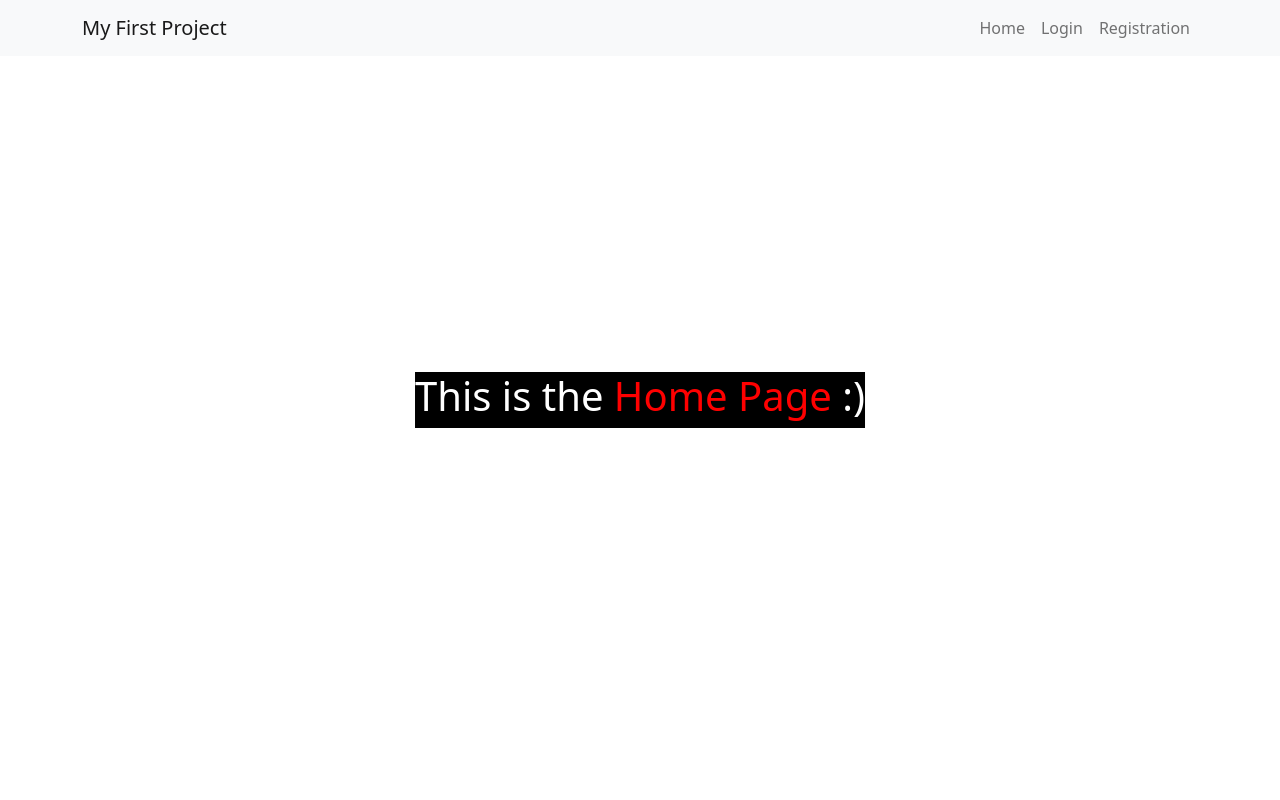
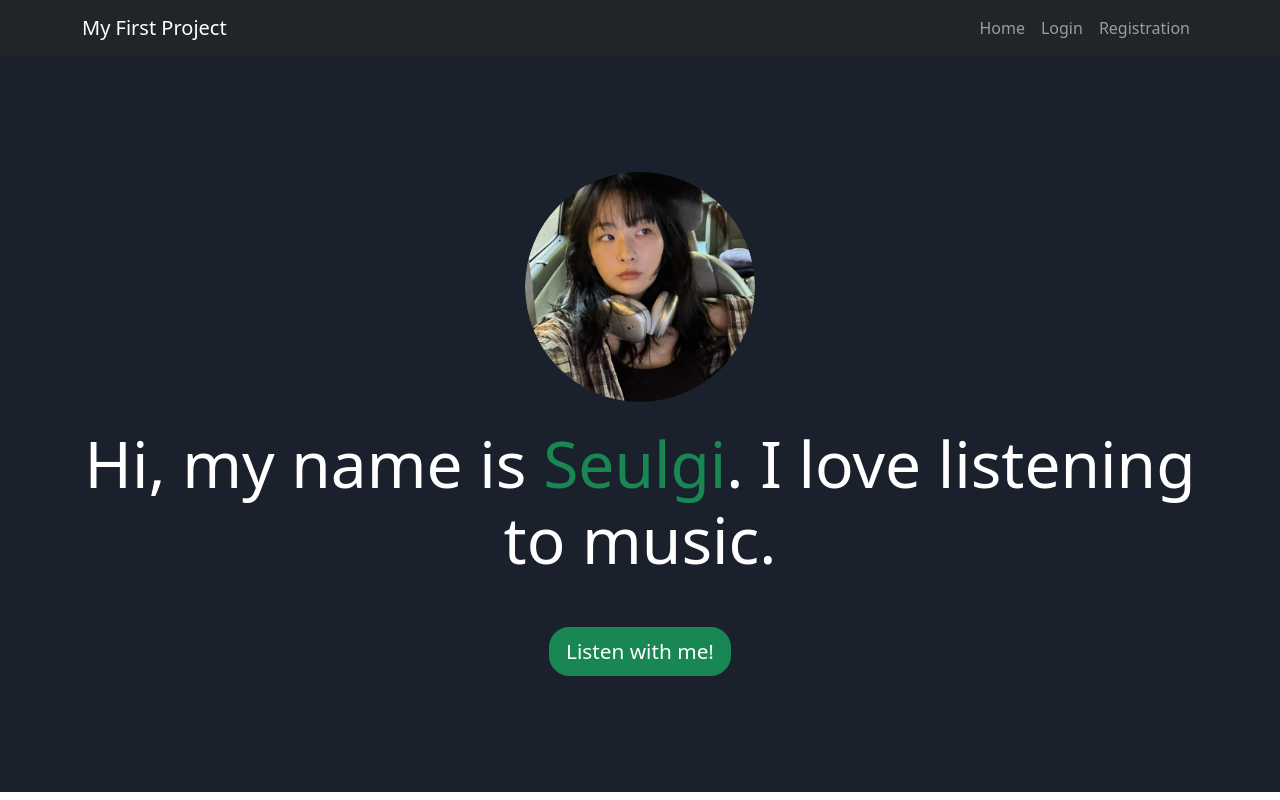
Before and after one commit to tettsuns/first-repo, a React (Create React App) app: page /home in a window 1280 px wide. Built offline with nearby package versions, Linux system fonts and the light colour scheme.

Commit message:
made changes to homepage, login page to be fixed

```diff
--- a/package.json
+++ b/package.json
@@ -7,6 +7,7 @@
     "@testing-library/react": "^13.4.0",
     "@testing-library/user-event": "^13.5.0",
     "bootstrap": "^5.2.3",
+    "framer-motion": "^10.12.4",
     "react": "^18.2.0",
     "react-bootstrap": "^2.7.2",
     "react-dom": "^18.2.0",
--- a/src/App.css
+++ b/src/App.css
@@ -1,5 +1,5 @@
 .App {
-  text-align: center;
+  background-color: #1e1e1e;
 }
 
 .App-logo {
--- a/src/components/Navbar.jsx
+++ b/src/components/Navbar.jsx
@@ -1,11 +1,10 @@
-import Container from 'react-bootstrap/Container';
-import Nav from 'react-bootstrap/Nav';
-import Navbar from 'react-bootstrap/Navbar';
-import NavDropdown from 'react-bootstrap/NavDropdown';
+import Container from "react-bootstrap/Container";
+import Nav from "react-bootstrap/Nav";
+import Navbar from "react-bootstrap/Navbar";
 
 function BasicExample() {
   return (
-    <Navbar bg="light" expand="lg">
+    <Navbar bg="dark" variant="dark" expand="lg">
       <Container>
         <Navbar.Brand href="#home">My First Project</Navbar.Brand>
         <Navbar.Toggle aria-controls="basic-navbar-nav" />
--- a/src/pages/Homepage.jsx
+++ b/src/pages/Homepage.jsx
@@ -1,19 +1,125 @@
-import React from 'react';
+import React from "react";
+import { Container, Button } from "react-bootstrap";
+import { motion } from "framer-motion";
+import "../App.css";
 
-const HomePage = () => {
+function HomePage() {
+  const profileVariants = {
+    hidden: {
+      opacity: 0,
+      y: -100,
+    },
+    visible: {
+      opacity: 1,
+      y: 0,
+      transition: {
+        type: "spring",
+        damping: 10,
+        stiffness: 100,
+        delay: 0.5,
+      },
+    },
+  };
+
+  const textVariants = {
+    hidden: {
+      opacity: 0,
+      y: 100,
+    },
+    visible: {
+      opacity: 1,
+      y: 0,
+      transition: {
+        type: "spring",
+        damping: 10,
+        stiffness: 100,
+        delay: 0.5,
+      },
+    },
+  };
+
+  const buttonVariants = {
+    hidden: {
+      opacity: 0,
+      scale: 0,
+    },
+    visible: {
+      opacity: 1,
+      scale: 1,
+      transition: {
+        type: "spring",
+        damping: 10,
+        stiffness: 100,
+        delay: 1,
+      },
+    },
+  };
+
+  const nameVariants = {
+    hidden: {
+      color: "#ffffff",
+    },
+    visible: {
+      color: "#198754",
+      transition: {
+        delay: 2,
+        duration: 0.5,
+      },
+    },
+  };
+
   return (
     <div
+      className="App d-flex align-items-center justify-content-center"
+      style={{ backgroundColor: "#1a202c", minHeight: "92vh" }}
+    >
+      <Container className="text-center">
+        <motion.div
+          variants={profileVariants}
+          initial="hidden"
+          animate="visible"
+        >
+          <div className="mb-4">
+            <motion.img
+              src="./images/solgi.png"
+              alt="profile"
+              className="rounded-circle"
+              style={{ width: "230px", height: "230px" }}
+            />
+          </div>
+        </motion.div>
+        <motion.h1
+          variants={textVariants}
+          initial="hidden"
+          animate="visible"
+          className="display-3 mb-5 text-white"
+          style={{ fontWeight: "400" }}
+        >
+          Hi, my name is{" "}
+          <motion.span variants={nameVariants}>Seulgi</motion.span>. I love
+          listening to music.
+        </motion.h1>
+        <motion.div
+          variants={buttonVariants}
+          initial="hidden"
+          animate="visible"
+        >
+          <Button
+            variant="success"
+            size="lg"
+            href="https://www.spotify.com"
             style={{
-        position: "absolute",
-        top: "50%",
-        left: "50%",
-        transform: "translate(-50%, -50%)",
-        background: "black"
+              borderRadius: "20px",
+              fontSize: "1.3rem",
+              fontWeight: 400,
             }}
           >
-        <h1 style={{color: "white"}}>This is the <span style={{color: "red"}}>Home Page</span> :)</h1>
+            Listen with me!
+          </Button>
+        </motion.div>
+      </Container>
     </div>
   );
-};
+}
 
 export default HomePage;
--- a/src/pages/Login.jsx
+++ b/src/pages/Login.jsx
@@ -1,9 +1,84 @@
-import React from 'react';
+import React from "react";
+import { Container, Form, Button, Row, Col } from "react-bootstrap";
+import { motion } from "framer-motion";
 
-const Login = () => {
-    return (
-        <h1>This is the Login Page :)</h1>
-    );
-};
+function LoginPage() {
+  const containerStyle = {
+    backgroundColor: "#1a202c",
+    minHeight: "92vh",
+    display: "flex",
+    alignItems: "center",
+    justifyContent: "center",
+  };
 
-export default Login;
+  const formStyle = {
+    backgroundColor: "#ffffff",
+    padding: "30px",
+    borderRadius: "10px",
+    boxShadow: "0px 3px 15px rgba(0,0,0,0.2)",
+  };
+
+  const buttonStyle = {
+    backgroundColor: "#1a202c",
+    borderColor: "#1a202c",
+    fontWeight: 400,
+    borderRadius: "20px",
+    width: "50%",
+    marginTop: "20px",
+  };
+
+  const formVariants = {
+    hidden: {
+      opacity: 0,
+      scale: 0.8,
+    },
+    visible: {
+      opacity: 1,
+      scale: 1,
+      transition: {
+        type: "spring",
+        damping: 10,
+        stiffness: 100,
+        delay: 0.5,
+      },
+    },
+  };
+
+  return (
+    <div style={containerStyle}>
+      <Container>
+        <motion.div variants={formVariants} initial="hidden" animate="visible">
+          <Form style={formStyle}>
+            <h1 className="mb-4 text-center">Login</h1>
+            <Form.Group controlId="formBasicEmail">
+              <Form.Label>Username</Form.Label>
+              <Form.Control type="email" placeholder="Enter username" />
+            </Form.Group>
+
+            <Form.Group controlId="formBasicPassword">
+              <Form.Label>Password</Form.Label>
+              <Form.Control type="password" placeholder="Password" />
+            </Form.Group>
+
+            <Form.Group controlId="formBasicCheckbox">
+              <Form.Check type="checkbox" label="Remember me" />
+            </Form.Group>
+
+            <Row>
+              <Col>
+                <Button variant="link" className="text-decoration-none">
+                  Forgot password?
+                </Button>
+              </Col>
+              <Col>
+                <Button style={buttonStyle}>Login</Button>
+              </Col>
+            </Row>
+          </Form>
+        </motion.div>
+      </Container>
+    </div>
+  );
+}
+
+export default LoginPage;
```
Also changed, not shown: src/App.js (+7 -7 lines), public/images/solgi.png (added), 1 other file (tests, documents, lock files or other folders). Lines whose indentation alone changed are shown as unchanged.
